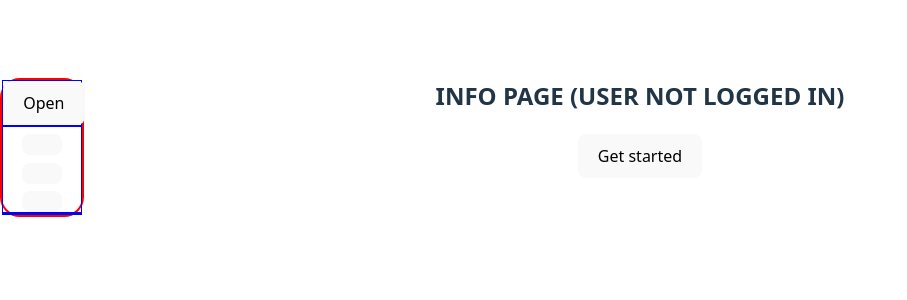
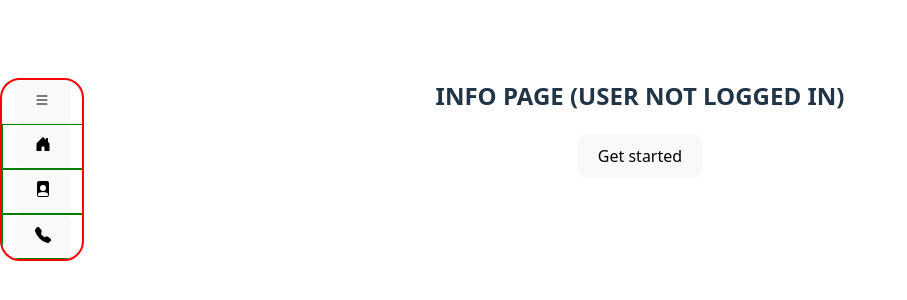
Before and after one commit to iesvda-lucrod/PFC, a React (Vite) app in the folder frontend/Syncro/: page / in a window 1280 px wide. Shown: the part 282-582 px from the top of the page, without its empty margins (0-907 px from the left). Built offline with nearby package versions, Linux system fonts and the light colour scheme.

Commit message:
Added Modal and roomform, formatted navigation bar

```diff
--- a/frontend/Syncro/src/views/components/authForm/AuthForm.jsx
+++ b/frontend/Syncro/src/views/components/authForm/AuthForm.jsx
@@ -78,8 +78,7 @@ export default function AuthForm() {
         }
 
         //TODO store JWT and user info in context
-
-        await setUserInfo({...userInfo, email: formData.email});
+        await setUserInfo({...userInfo, email: formData.email, id: result.id, username: result.username});
         console.log('login correct, redirecting...', userInfo);
         navigate('/');
 
--- a/frontend/Syncro/src/views/components/navigation/Navigation.css
+++ b/frontend/Syncro/src/views/components/navigation/Navigation.css
@@ -1,18 +1,30 @@
 .Navigation {
     position: absolute;
     left: 0;
-    width: 80px;
     border: 2px solid red;
     border-radius: 20px;
 
     transition: all 0.5s ease;
+    overflow: hidden;
+    display: flex;
 }
 
-.Navigation > div {
-    border: 1px solid blue;
-    display: block;
+.MenuControl {
+    width: 80px;
+}
+.MenuText {
+    transition: all 0.5s ease;
 }
 
-.navOpen {
-    width: 200px;
+.MenuOpen {
+    width: 120px;
 }
+.MenuClosed {
+    width: 0px;
+}
+
+.MenuRow {
+    border: 1px solid green;
+    width: 100%;
+    overflow: hidden;
+}
--- a/frontend/Syncro/src/views/components/navigation/Navigation.jsx
+++ b/frontend/Syncro/src/views/components/navigation/Navigation.jsx
@@ -1,5 +1,6 @@
 import { Link } from "react-router-dom";
 
+import { Icon_menu, Icon_home, Icon_user, Icon_phone } from "../../../assets/icons";
 import './Navigation.css';
 import { useState } from "react";
 
@@ -11,22 +12,31 @@ export default function Navigation() {
     }
 
     return (
-        <div className= {"Navigation "+(isOpen ? 'navOpen' : 'navClosed')}>
-            <div className="menuOppener">
-                <button onClick={triggerMenu}>Open</button>
-                {isOpen ? <span>Menu</span> : <></>}
+        <div className= {"Navigation "}>
+            <div className="MenuControl">
+                <div className="MenuOppener">
+                    <button onClick={triggerMenu}><Icon_menu/></button>
+
+                </div>
+                <div className="MenuRow">
+                    <button id="navHome" as={Link} to={'/'}><Icon_home/></button>
+
+                </div>
+                <div className="MenuRow">
+                    <button as={Link} to={'/profile'}><Icon_user/></button>
+
+                </div>
+                <div className="MenuRow">
+                    <button as={Link} to={'/contact'}><Icon_phone/></button>
+
+                </div>
             </div>
 
-            <div className="menuLinks">
-                <button as={Link} to={'/'}></button>
-                {isOpen ? <span>Home</span> : <></>}
-                <button as={Link} to={'/'}></button>
-                {isOpen ? <span>Profile</span> : <></>}
-                <button as={Link} to={'/'}></button>
-                {isOpen ? <span>Contact</span> : <></>}
-            </div>
-
-            <div className="menuDashboards">
+            <div className={"MenuText "+(isOpen ? 'MenuOpen' : 'MenuClosed')}>
+                <div className="MenuRow"> <span>Menu</span> </div>
+                <div className="MenuRow"> <span>Phone</span> </div>
+                <div className="MenuRow"> <span>Profile</span> </div>
+                <div className="MenuRow"> <span>Contact</span> </div>
             </div>
         </div>
     );
```
Also changed, not shown: frontend/Syncro/src/views/components/Modal/Modal.css (added, +16 -0 lines), frontend/Syncro/src/views/components/Modal/Modal.jsx (added, +18 -0 lines), frontend/Syncro/src/views/components/roomForm/RoomForm.jsx (added, +32 -0 lines), frontend/Syncro/src/views/components/roomForm/RoomForm.css (added).
